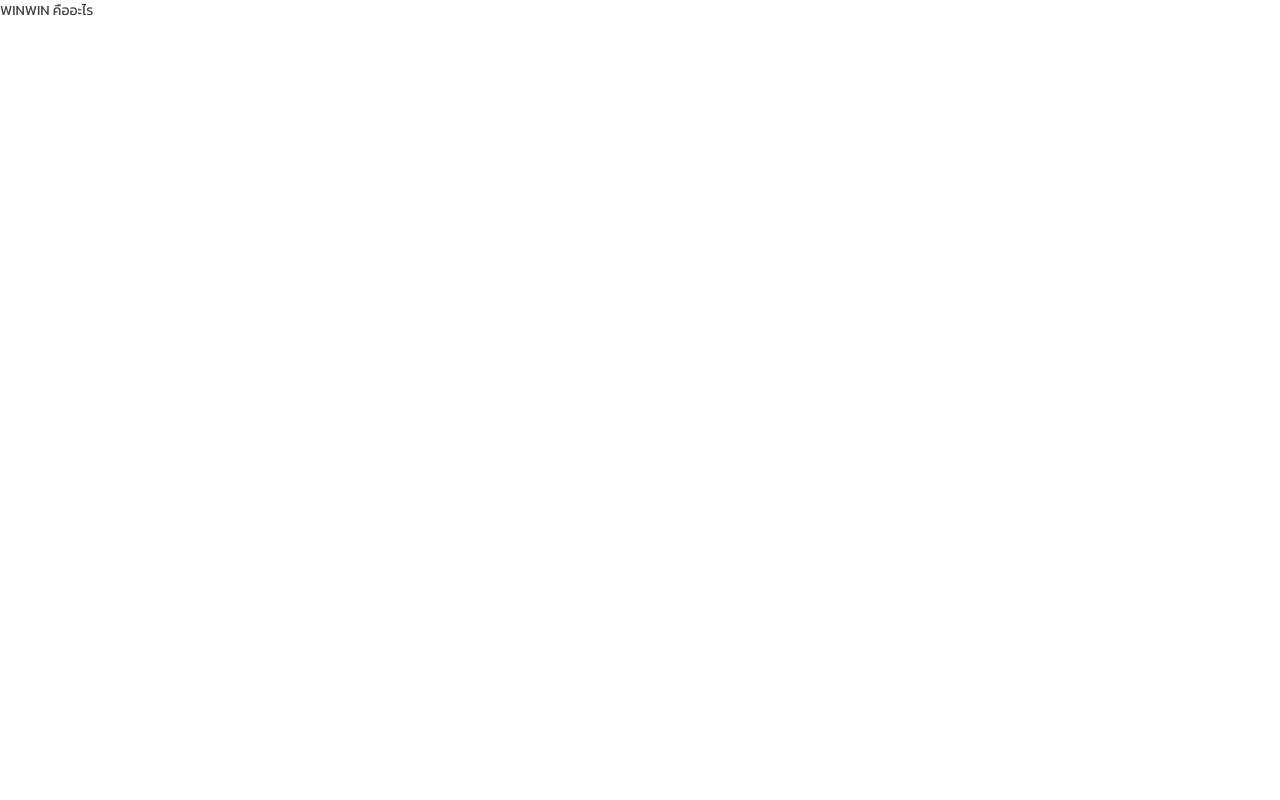
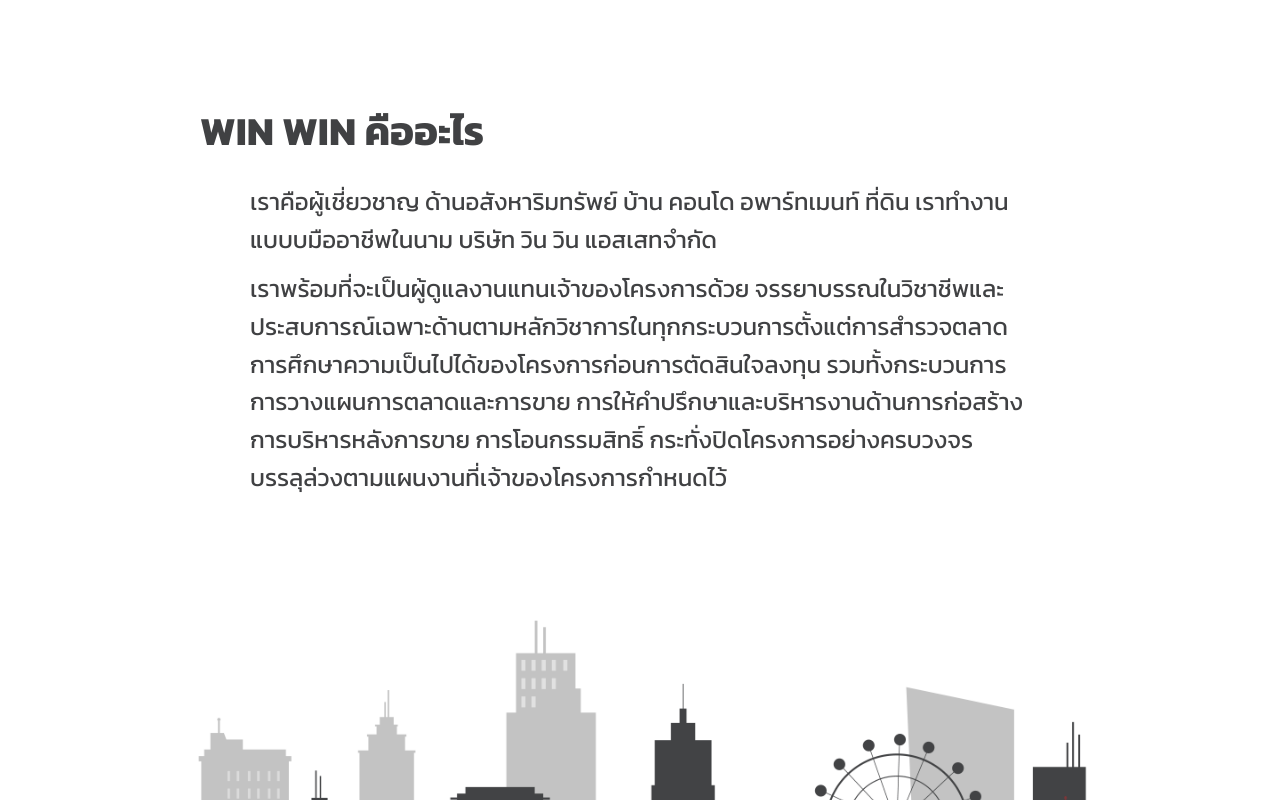
Before and after one commit to romncn/WinWin-Assets_Web, a React (Create React App) app: page /whatis in a window 1280 px wide. Shown: the top 800 px of the page. Built offline with nearby package versions, Linux system fonts and the light colour scheme.

Commit message:
[+] Create whatis page

```diff
--- a/src/App.tsx
+++ b/src/App.tsx
@@ -8,6 +8,7 @@ import ScrollToTop from "./ScrollToTop";
 import Home from "./views/Home";
 import AssetDetail from "./views/AssetDetail";
 import Vision from "./views/Vision"
+import Whatiswinwin from "./views/Whatiswinwin"
 
 const App: React.FC = () => {
   return (
@@ -17,7 +18,7 @@ const App: React.FC = () => {
           <ScrollToTop />
           <Switch>
             <Route path="/whatis">
-              <div>WINWIN คืออะไร</div>
+              <Whatiswinwin/>
             </Route>
             <Route path="/vision">
               <Vision/>
--- /dev/null
+++ b/src/views/Whatiswinwin.tsx
@@ -0,0 +1,26 @@
+import React from "react";
+import styled from "styled-components";
+import LayoutWithBG from "../components/components/LayoutWithBG";
+import { Container, Content, BodyPage } from "../components/components/Grid";
+import Winwin from "../data/Winwin.json";
+
+const Vision: React.FC = () => {
+  return (
+    <LayoutWithBG>
+      <Container>
+        <BodyPage>
+          <h1>
+            <b>WIN WIN คืออะไร</b>
+          </h1>
+          <Content>
+            {Winwin.winwinis.map((winwinis) => {
+              return <h3>{winwinis}</h3>;
+            })}
+          </Content>
+        </BodyPage>
+      </Container>
+    </LayoutWithBG>
+  );
+};
+
+export default Vision;
```
